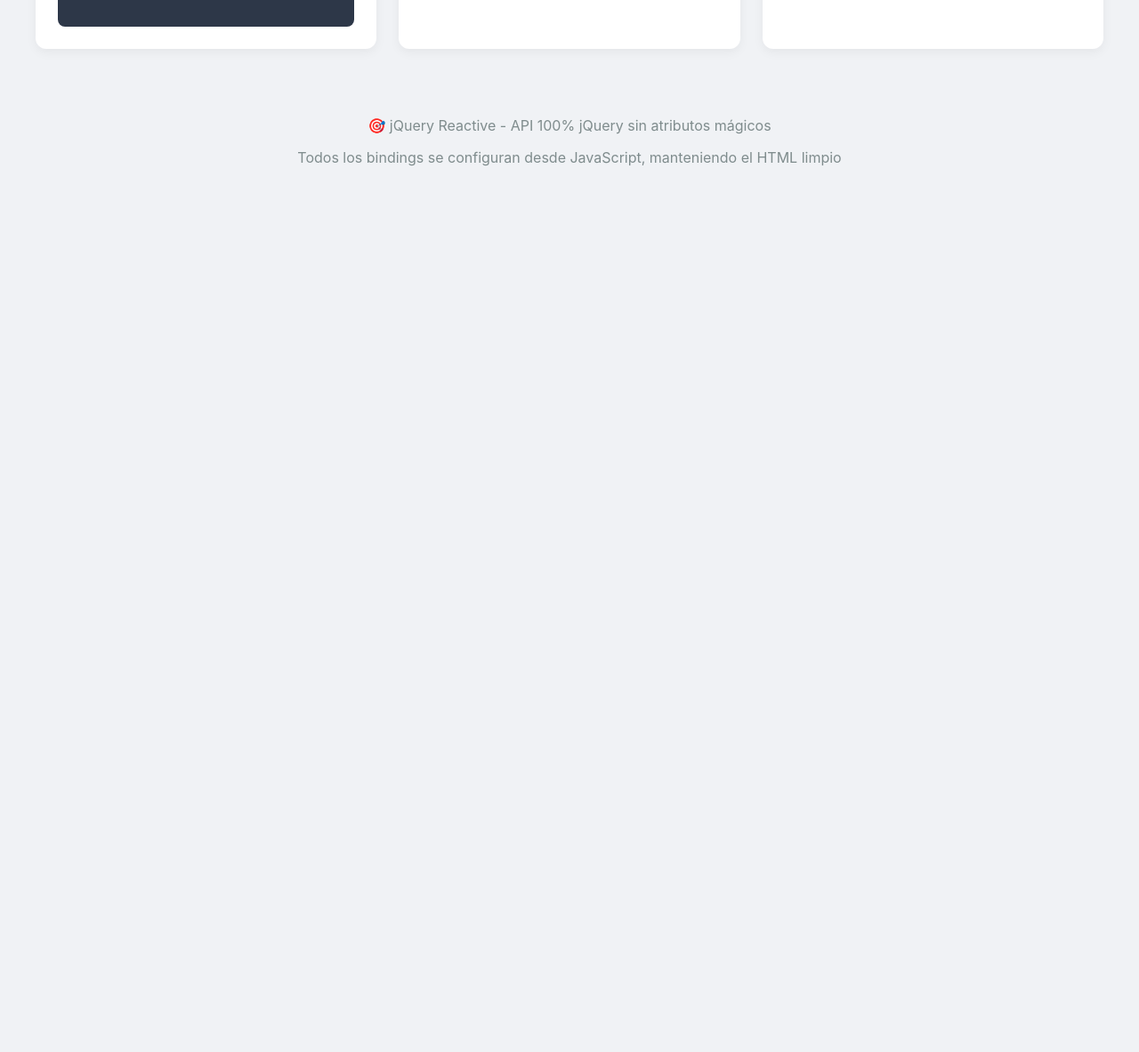
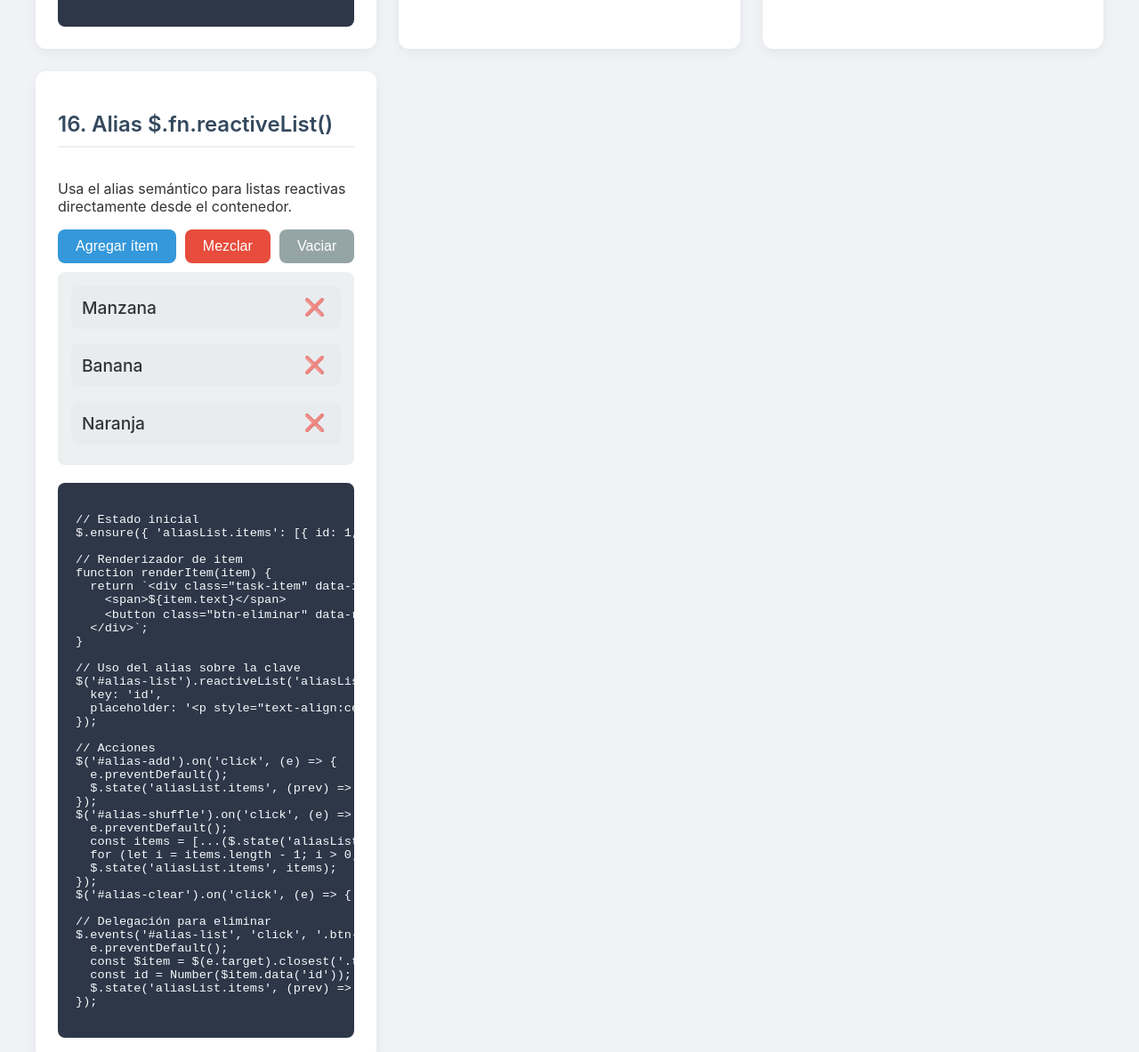
Before and after one commit to Ejota93/base-jqr, a website built with Vite: page demo-es6-puro.html in a window 1280 px wide. Shown: the part 4082-5265 px from the top of the page at 89% size. Before the commit the page ends 4325 px from the top, so only its background shows below. Built offline with nearby package versions, Linux system fonts and the light colour scheme.

Commit message:
feat(api): add reactiveList alias for better discoverability
Add semantic alias for list() method to improve API discoverability for reactive lists. Includes implementation, example usage, and demo documentation.

```diff
--- a/demo-es6-puro.html
+++ b/demo-es6-puro.html
@@ -661,6 +661,61 @@ $.events(document, {
                     </div>
                 </div>
             </div>
+
+            <!-- Demo 16: Alias $.fn.reactiveList() -->
+            <div class="card">
+                <h2 class="card-title">16. Alias $.fn.reactiveList()</h2>
+                <div class="card-content" id="alias-reactive-list-root">
+                    <p>Usa el alias semántico para listas reactivas directamente desde el contenedor.</p>
+                    <div class="btn-group" style="margin-bottom:10px;">
+                        <button id="alias-add" class="btn">Agregar ítem</button>
+                        <button id="alias-shuffle" class="btn btn-secondary">Mezclar</button>
+                        <button id="alias-clear" class="btn btn-tertiary">Vaciar</button>
+                    </div>
+                    <div id="alias-list" class="reactive-element" style="display:grid; gap:8px;"></div>
+
+                    <div class="code-example">
+<pre><code>// Estado inicial
+$.ensure({ 'aliasList.items': [{ id: 1, text: 'Manzana' }, { id: 2, text: 'Banana' }] });
+
+// Renderizador de item
+function renderItem(item) {
+  return `&lt;div class=&quot;task-item&quot; data-id=&quot;${item.id}&quot;&gt;
+    &lt;span&gt;${item.text}&lt;/span&gt;
+    &lt;button class=&quot;btn-eliminar&quot; data-ref=&quot;del&quot;&gt;❌&lt;/button&gt;
+  &lt;/div&gt;`;
+}
+
+// Uso del alias sobre la clave
+$('#alias-list').reactiveList('aliasList.items', renderItem, {
+  key: 'id',
+  placeholder: '&lt;p style=&quot;text-align:center;color:#718096;&quot;&gt;Lista vacía&lt;/p&gt;'
+});
+
+// Acciones
+$('#alias-add').on('click', (e) =&gt; {
+  e.preventDefault();
+  $.state('aliasList.items', (prev) =&gt; [...(prev || []), { id: Date.now(), text: `Item ${(prev||[]).length + 1}` }]);
+});
+$('#alias-shuffle').on('click', (e) =&gt; {
+  e.preventDefault();
+  const items = [...($.state('aliasList.items') || [])];
+  for (let i = items.length - 1; i &gt; 0; i--) { const j = Math.floor(Math.random() * (i + 1)); [items[i], items[j]] = [items[j], items[i]]; }
+  $.state('aliasList.items', items);
+});
+$('#alias-clear').on('click', (e) =&gt; { e.preventDefault(); $.state('aliasList.items', []); });
+
+// Delegación para eliminar
+$.events('#alias-list', 'click', '.btn-eliminar', (e) =&gt; {
+  e.preventDefault();
+  const $item = $(e.target).closest('.task-item');
+  const id = Number($item.data('id'));
+  $.state('aliasList.items', (prev) =&gt; (prev || []).filter(it =&gt; it.id !== id));
+});
+</code></pre>
+                    </div>
+                </div>
+            </div>
         </div>
 
         <div class="footer">
--- /dev/null
+++ b/src/examples-puro/alias-reactive-list.js
@@ -0,0 +1,64 @@
+import $ from '../jquery.reactive.es6.js';
+
+// Ejemplo 16: Alias $.fn.reactiveList()
+export function initAliasReactiveList() {
+  const $container = $('#alias-list');
+  if (!$container.length) return;
+
+  // Estado inicial para la demo
+  $.ensure({ 'aliasList.items': [
+    { id: 1, text: 'Manzana' },
+    { id: 2, text: 'Banana' },
+    { id: 3, text: 'Naranja' },
+  ]});
+
+  // Render simple: cada item como tarjeta pequeña
+  function renderItem(item) {
+    return `<div class="task-item" data-id="${item.id}">
+      <span>${item.text}</span>
+      <button class="btn-eliminar" data-ref="del">❌</button>
+    </div>`;
+  }
+
+  // Usar el alias sobre la clave
+  $container.reactiveList('aliasList.items', renderItem, {
+    key: 'id',
+    placeholder: '<p style="text-align:center;color:#718096;">Lista vacía</p>'
+  });
+
+  // Wiring de acciones
+  const $add = $('#alias-add');
+  const $shuffle = $('#alias-shuffle');
+  const $clear = $('#alias-clear');
+
+  $add.on('click', (e) => {
+    e.preventDefault();
+    const items = $.state('aliasList.items') || [];
+    const id = Date.now();
+    const nombre = `Item ${items.length + 1}`;
+    $.state('aliasList.items', (prev) => [...(prev || []), { id, text: nombre }]);
+  });
+
+  $shuffle.on('click', (e) => {
+    e.preventDefault();
+    const items = [...($.state('aliasList.items') || [])];
+    for (let i = items.length - 1; i > 0; i--) {
+      const j = Math.floor(Math.random() * (i + 1));
+      [items[i], items[j]] = [items[j], items[i]];
+    }
+    $.state('aliasList.items', items);
+  });
+
+  $clear.on('click', (e) => {
+    e.preventDefault();
+    $.state('aliasList.items', []);
+  });
+
+  // Delegación para eliminar items (click en ❌)
+  $.events($container, 'click', '.btn-eliminar', (e) => {
+    e.preventDefault();
+    const $item = $(e.target).closest('.task-item');
+    const id = Number($item.data('id'));
+    $.state('aliasList.items', (prev) => (prev || []).filter(it => it.id !== id));
+  });
+}
--- a/src/examples-puro/main-puro.js
+++ b/src/examples-puro/main-puro.js
@@ -14,6 +14,7 @@ import { initRefs } from './refs.js';
 import { initRefsNS } from './refs-ns.js';
 import { initMount } from './mount.js';
 import { initComputed } from './computed.js';
+import { initAliasReactiveList } from './alias-reactive-list.js';
 
 window.$ = $;
 
@@ -54,6 +55,7 @@ $(function() {
     initRefsNS();
     initMount();
     initComputed();
+    initAliasReactiveList();
 
     // Watchers globales
     $.watch('tareas', function(tareas) {
```
Also changed, not shown: src/jquery.reactive.es6.js.
